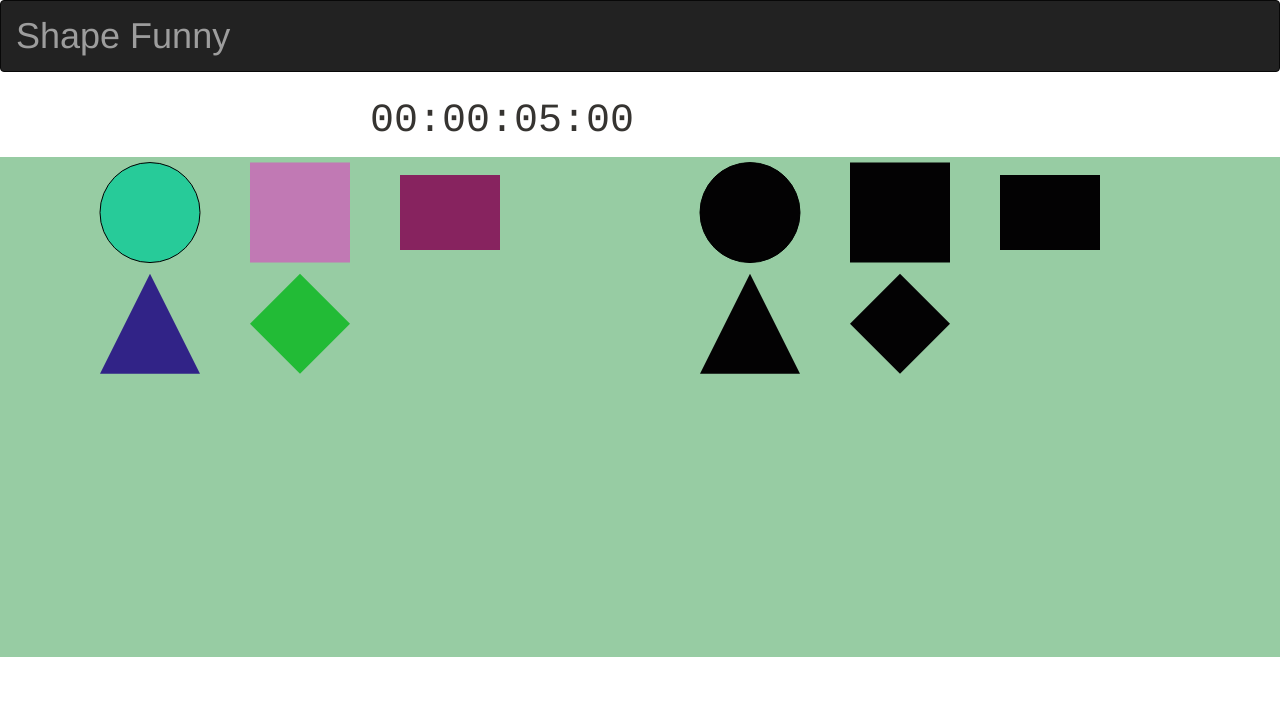
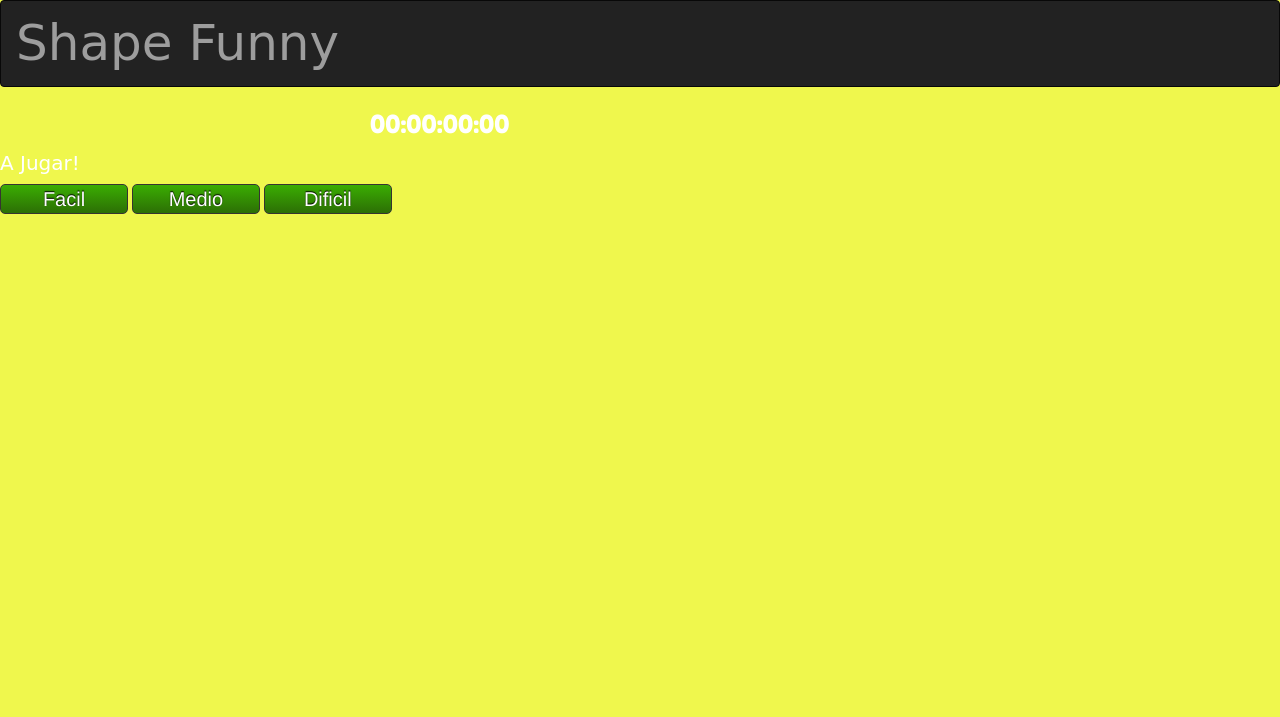
Before and after one commit to Daniela77/unicen-visualizacion, a plain HTML site: page TP2/EntregaFinal/index.html in a window 1280 px wide. Shown: the top 717 px of the page. Drawn offline with Linux system fonts and the light colour scheme; a web font is replaced by a local one.

Commit message:
Reentrega tp2

```diff
--- a/TP2/EntregaFinal/css/estiloJuego.css
+++ b/TP2/EntregaFinal/css/estiloJuego.css
@@ -2,18 +2,65 @@
 	margin: 0;
 	padding: 0;
 }
+
+h1{
+	font-family: 'Shrikhand', cursive;
+	font-size: 50px;
+	color:white;
+}
+
+h3{
+	font-family: 'Shrikhand', cursive;
+	font-size: 20px;
+	color:white;
+}
+
+h1.navbar-text{
+	color:white;
+
+}
+
 #contenedor{
 	margin: 10px auto;
 	width: 540px;
-	height: 55px;
+	height: 25px;
+	font-size:20px;
+	color:black;
+	font-family: 'Fredoka One', cursive;
 }
+
 .reloj{
 	float: left;
-	font-size: 40px;
-	font-family: Courier,sans-serif;
-	color: #363431;
+	font-size: 25px;
+	font-family: 'Fredoka One', cursive;
+	color: white;
 }
 
-nav <.navbar.navbar-inverse{
-	color:rgba(#f0ee2a, 0.9);
+.navbar{
+	/*background-color:rgb(222, 155, 210);*/
+	color:white;
 }
+
+body{
+		background-color:rgb(239, 247, 77);
+}
+
+.boton{
+	outline: none;
+	border: 1px solid #363431;
+	color: white;
+	width: 128px;
+	height: 30px;
+	text-shadow: 0px -1px 1px black;
+	font-size: 20px;
+	border-radius: 5px;
+	font-family: Helvetica;
+	cursor: pointer;
+	background-image: linear-gradient(#3aad02,#2c6f05);
+}
+.boton:active{
+	background-image: linear-gradient(#2c6f05,#3aad02);
+}
+.boton:hover{
+	box-shadow: 0px 0px 14px #3aad02;
+}
--- a/TP2/EntregaFinal/index.html
+++ b/TP2/EntregaFinal/index.html
@@ -5,17 +5,29 @@
 		<title>ShapeFunny</title>
 		<link rel="stylesheet" href="css/bootstrap.min.css">
 		<link rel="stylesheet" href="css/estiloJuego.css">
+		<link href="https://fonts.googleapis.com/css?family=Shrikhand" rel="stylesheet">
+		<link href="https://fonts.googleapis.com/css?family=Fredoka+One" rel="stylesheet">
 	</head>
 	<nav class="navbar navbar-inverse">
 	  	<h1 class="navbar-text" >Shape Funny</h1>
 	</nav>
-	<body onload="inicio();">
+	<body>
 		<div id="contenedor">
 			<div class="reloj" id="Horas">00</div>
 			<div class="reloj" id="Minutos">:00</div>
 			<div class="reloj" id="Segundos">:00</div>
 			<div class="reloj" id="Centesimas">:00</div>
+					<!-- <input type="button" class="boton" id="inicio" value="Start &#9658;" onclick="inicio();"> -->
 			<input type="hidden" class="boton" id="inicio" value="Start &#9658;">
+		</div>
+		<div class="comienzo" >
+			<h3>A Jugar!</h3>
+				<!-- <input class="boton jugar" type="button" name="" value="Jugar"> -->
+				<div class="nivel">
+					<input id="" class="boton jugar facil" type="button"  name="" value="Facil">
+					<input id="" class="boton jugar medio" type="button" name="" value="Medio">
+					<input id="" class="boton jugar dificil" type="button"name="" value="Dificil">
+				</div>
 		</div>
 			<canvas id="canvas" width="1350" height="500" />
 	</body>
--- a/TP2/EntregaFinal/js/entregable.js
+++ b/TP2/EntregaFinal/js/entregable.js
@@ -5,19 +5,21 @@ var cv = document.getElementById("canvas");
 var inicioX = (cv.width/9);
 var inicioY = (cv.height/9);
 var centesimas = 0;
-var segundos = 0;
-var minutos = 0;
-var horas = 0;
+ var segundos = 0;
+ var minutos = 0;
+ var horas = 0;
+// var centesimas, segundos, minutos,horas = 0;
+var nivel=5;
 objetos= [];
 formas = [];
 partida = [];
 
-for (var i = 0; i < 5; i++) {
+for (var i = 0; i < nivel; i++) {
     partida[i]=false;
   }
 
 function actualizar (){
-		ctx.fillStyle = '#97cca3';
+		ctx.fillStyle = '#9eede6';
 		ctx.fillRect(0,0, 1350, 500);
 	  for (var i = 0; i < objetos.length; i++){
 			formas[i].dibujar();
@@ -25,10 +27,39 @@ function actualizar (){
 	}
 }
 
+// $(".jugar").on("click", function(){
+//   $(".nivel").slideDown();
+// })
+
+$("#inicio").on("load", function(){
+	inicio();
+})
+
+$(".facil").on("click", function(){
+  nivel=3;
+	cargar();
+})
+
+$(".medio").on("click", function(){
+  nivel=4;
+  cargar();
+})
+
+$(".dificil").on("click", function(){
+  nivel=6;
+  cargar();
+})
+//
+// document.getElementById("inicio").addEventListener("load", inicio);
+// // document.getElementById("inicio").onload = function() {inicio()};
+
+
 function terminarJuego(){
 clearInterval(control);
-  $("#contenedor").html("Tiempo de Resolucion: " + segundos +" segundos" );
+  $("#contenedor").html("Finalizado en: " + segundos +" segundos" );
 }
+
+
 //Cronometro
 function inicio () {
 	control = setInterval(cronometro,10);
@@ -65,22 +96,38 @@ function cronometro () {
 		Horas.innerHTML = horas;
 	}
 }
+
+function cargar(){
+	inicio();
+	cargarFormas();
+}
 //Cargado de formas
-	var circle2 = new Circle (inicioX,inicioY,50,"#27cb99");
-	var square2 = new Square (inicioX*2,inicioY,50,50,"#c179b4");
+ function cargarFormas() {
+	var originales=[];
+	var copias=[];
+	var circle1 = new Circle (inicioX,inicioY,50,"#27cb99");
+	var square1 = new Square (inicioX*2,inicioY,50,50,"#c179b4");
 	var rectangle1 = new Rectangle(inicioX*3,inicioY,50,70,"#87235f");
 	var triangle1= new Triangle(inicioX,inicioY*3,50,70,"#312387");
-	var diamond= new Diamond(inicioX*2,inicioY*3,50,70,"#22bb36");
+	var diamond1= new Diamond(inicioX*2,inicioY*3,50,70,"#22bb36");
 	// var circle3 = new Circle (inicioX*3,inicioY,50,"#cb2735");
-	objetos.push(circle2,square2,rectangle1,triangle1,diamond);
-	var circle1 = new Circle (inicioX*5,inicioY,50,"#030203");
-	var square1 = new Square (inicioX*6,inicioY,50,70,"#030203");
+	originales.push(circle1,square1,rectangle1,triangle1,diamond1);
+	// objetos.push(circle1,square1,rectangle1,triangle1,diamond1);
+	var circlec = new Circle (inicioX*5,inicioY,50,"#030203");
+	var squarec = new Square (inicioX*6,inicioY,50,70,"#030203");
 	var rectanglec = new Rectangle(inicioX*7,inicioY,50,70,"#030203");
 	var trianglec= new Triangle(inicioX*5,inicioY*3,50,70,"#030203");
 	var diamondc= new Diamond(inicioX*6,inicioY*3,50,70,"#030203");
 	// var circle4 = new Circle (inicioX*7,inicioY,50,"#030203");
-	formas.push(circle1,square1,rectanglec,trianglec,diamondc);
- 	actualizar();
+	copias.push(circlec,squarec,rectanglec,trianglec,diamondc);
+	// formas.push(circlec,squarec,rectanglec,trianglec,diamondc);
+	for (var i = 0; i < nivel; i++){
+		objetos[i]=originales[i];
+		formas[i]=copias[i];
+	}
+	actualizar();
+}
+
 
 	 $("canvas").on( "mousedown", function( event ) {
 		  var x= event.pageX - canvas.offsetLeft;
@@ -122,7 +169,7 @@ $("canvas").on( "mouseup", function( event ) {
       objetos[objetoBase.ficha].posy=formas[i].posy;
       objetoBase.ficha=null;
       var juegoCompleto=true;
-      for (var i = 0; i < partida.length; i++) {
+      for (var i = 0; i < nivel; i++) {
         if (partida[i]==false) {
           juegoCompleto=false;
         }
```
